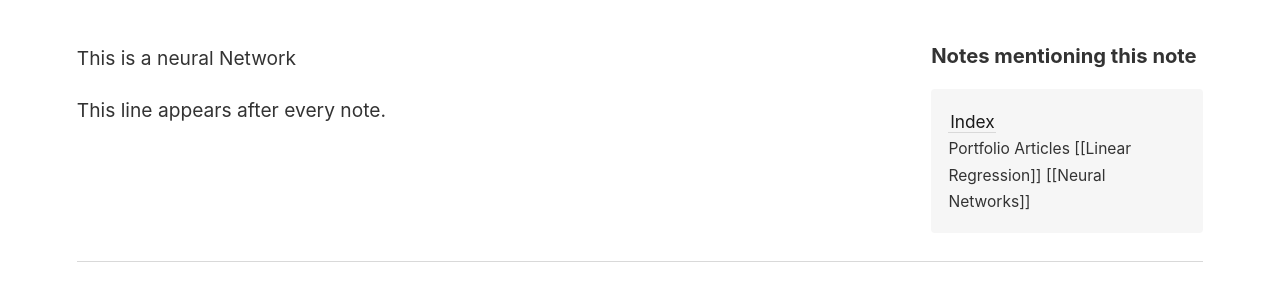
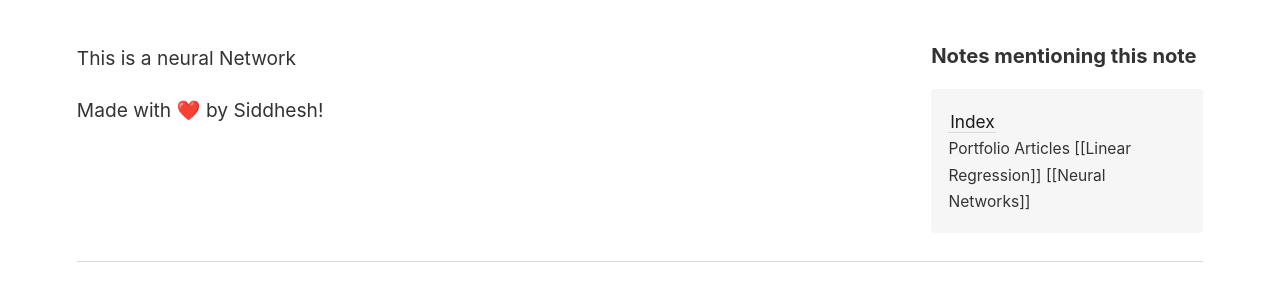
Before and after one commit to sid-rs/scripts, a Jekyll site: the page built from _notes/DL/Neural Networks.md, in a window 1280 px wide. Shown: the part 234-524 px from the top of the page. Built offline with Jekyll 4.4.1, drawn with Linux system fonts in a browser that asks for light colours.

Commit message:
Update note.html

```diff
--- a/_layouts/note.html
+++ b/_layouts/note.html
@@ -14,7 +14,7 @@ layout: default
   <div id="notes-entry-container">
     <content>
       {{ content }}
-      <p>This line appears after every note.</p>
+      <p>Made with ❤️ by Siddhesh!</p>
     </content>
 
     <side style="font-size: 0.9em">
```
